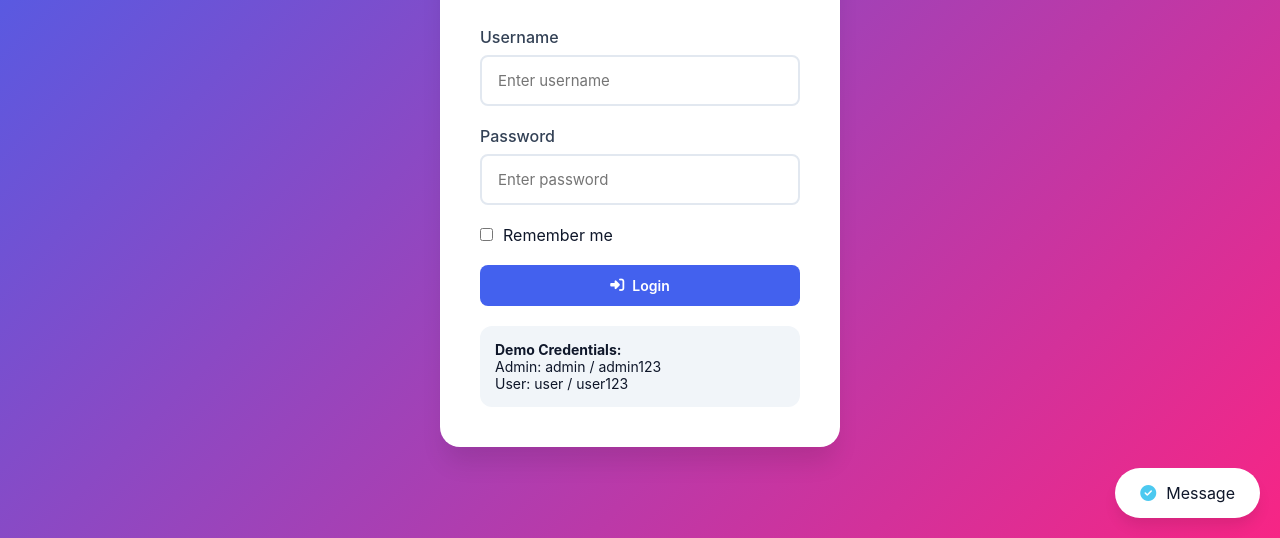
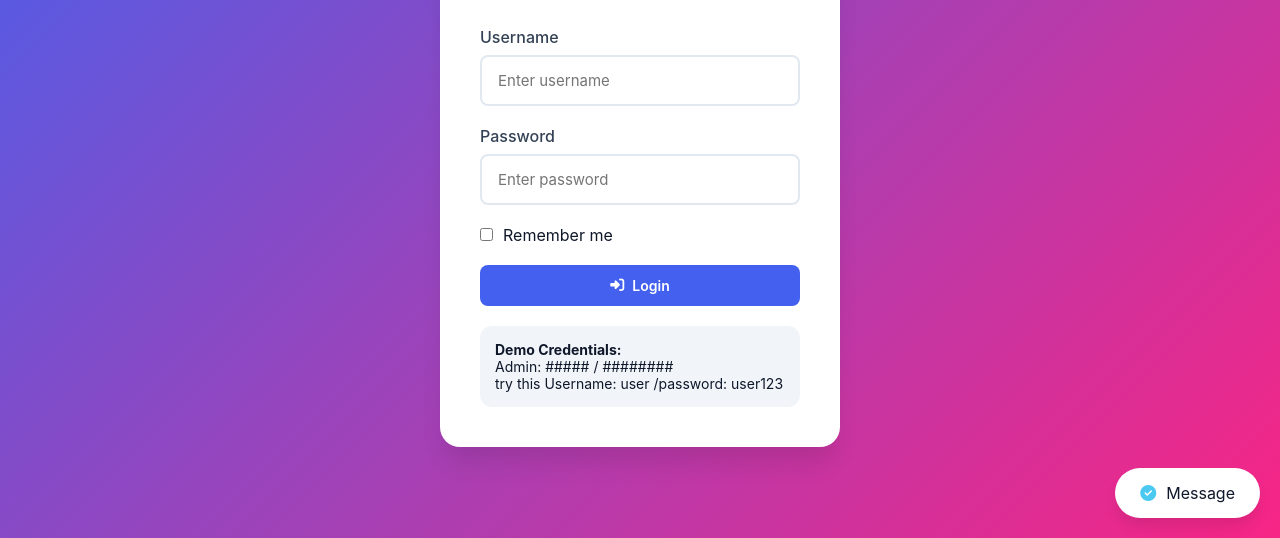
Before and after one commit to mropboy2250-spec/Vibesgames2.0, a plain HTML site: page index.html in a window 1280 px wide. Shown: the part 262-800 px from the top of the page. Drawn offline with Linux system fonts and the light colour scheme.

Commit message:
Update index.html

```diff
--- a/index.html
+++ b/index.html
@@ -1542,8 +1542,8 @@
 
             <div style="margin-top: 20px; padding: 15px; background: var(--gray-100); border-radius: var(--radius-lg); font-size: 14px;">
                 <strong>Demo Credentials:</strong><br>
-                Admin: admin / admin123<br>
-                User: user / user123
+                Admin: ##### / ########<br>
+                try this Username: user /password: user123
             </div>
         </div>
     </div>
```
